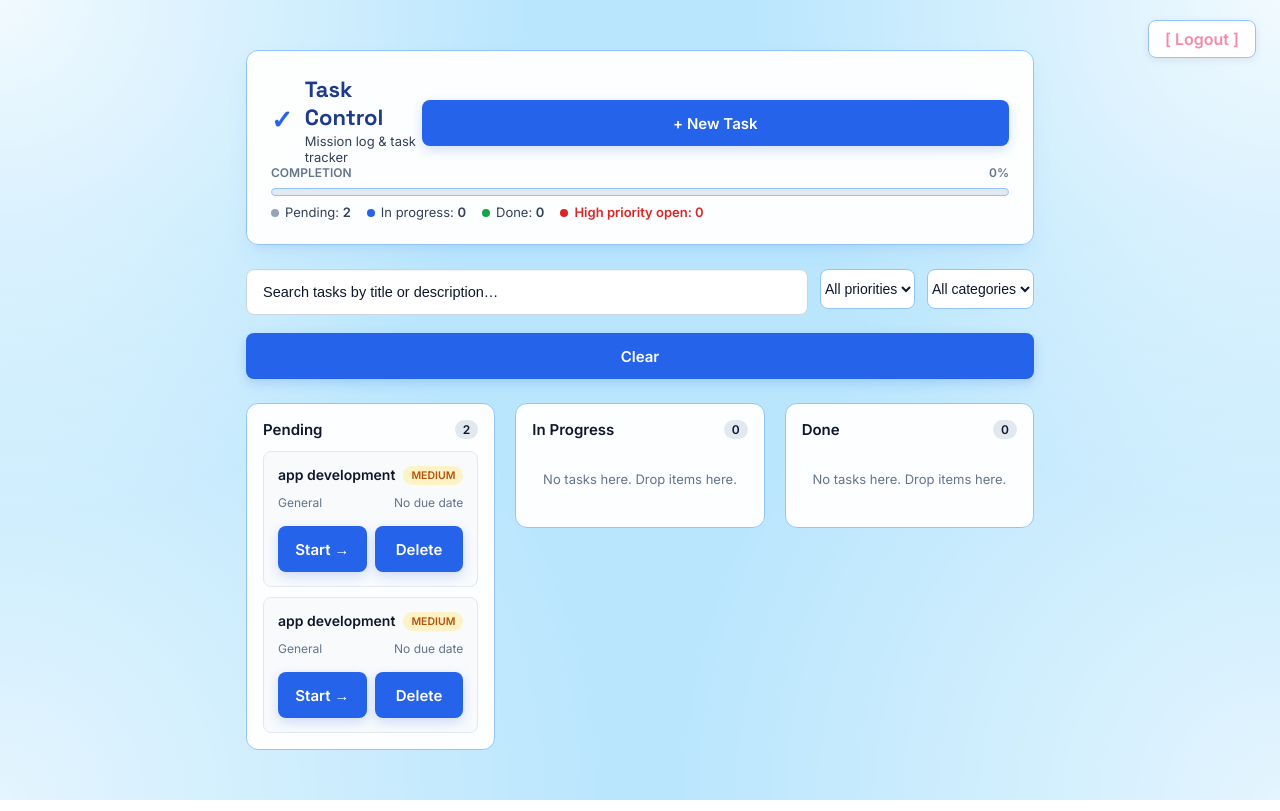
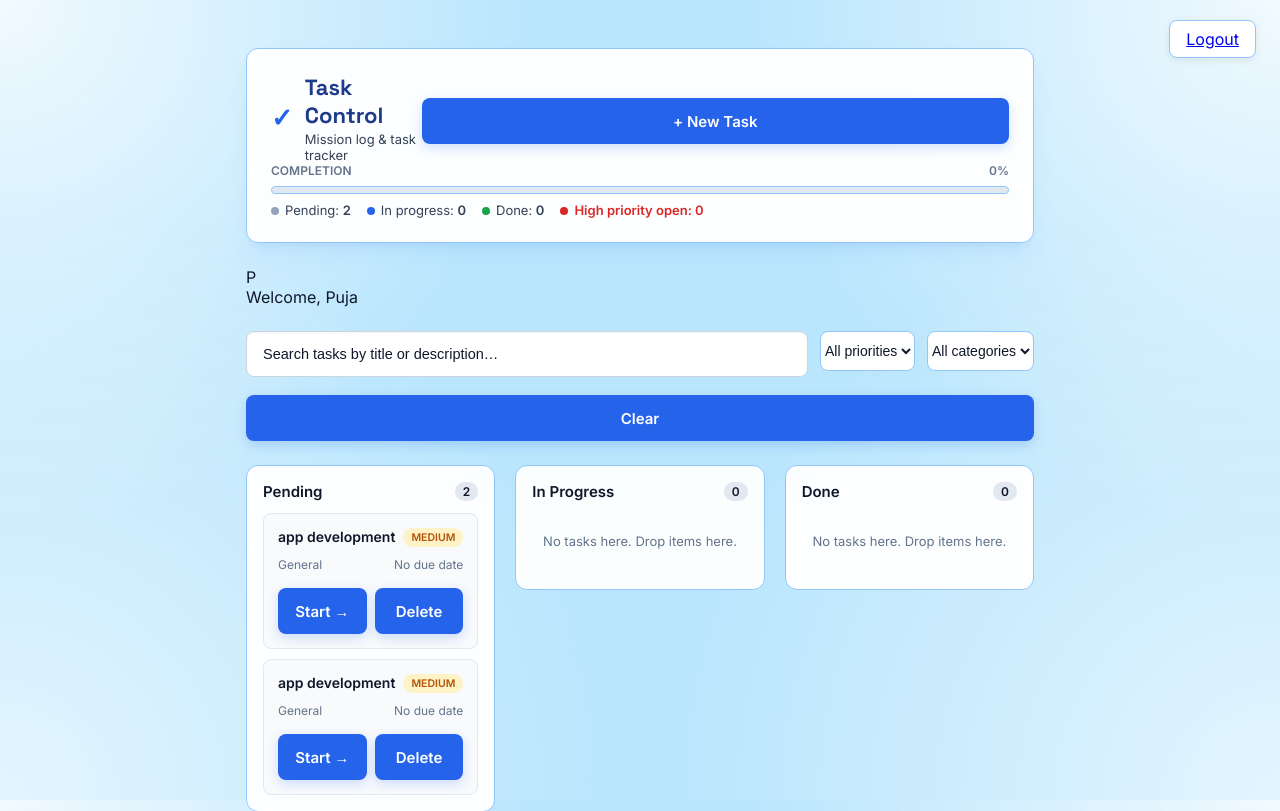
Before and after one commit to pujaux/Task-Management-app, a Flask app: page / in a window 1280 px wide. Shown: the top 811 px of the page. Run offline with Flask 3, Linux system fonts and the light colour scheme; a user stored in the database is signed in; data comes from the database, SQL or seed files in the repository; both versions use the stored data as it was after the commit.

Commit message:
Update UI styles

```diff
--- a/templates/index.html
+++ b/templates/index.html
@@ -42,7 +42,11 @@
       </div>
     </div>
   </header>
-<a href="/logout" style="color: #f38ba8; text-decoration: none; margin-left: 20px; font-weight: bold;">[ Logout ]</a>
+  <div class="user-bar">
+  <div class="user-bar__avatar">P</div>
+  <span class="user-bar__name">Welcome, Puja</span>
+  <a href="/logout" class="user-bar__logout">Logout</a>
+</div>
   <!-- ============ FILTER BAR ============ -->
   <section class="filter-bar">
     <input type="search" id="search" placeholder="Search tasks by title or description…" autocomplete="off">
```
Also changed, not shown: static/style.css (line endings or trailing spaces), tasks.db.
